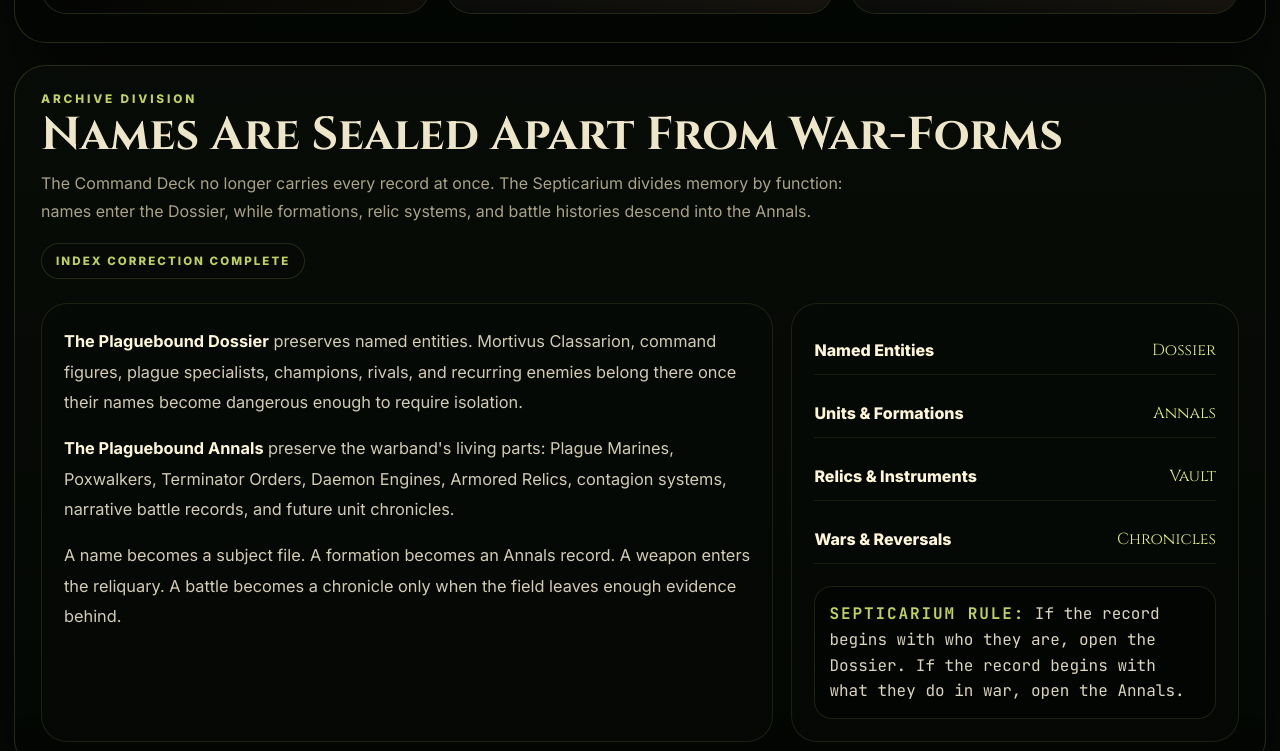
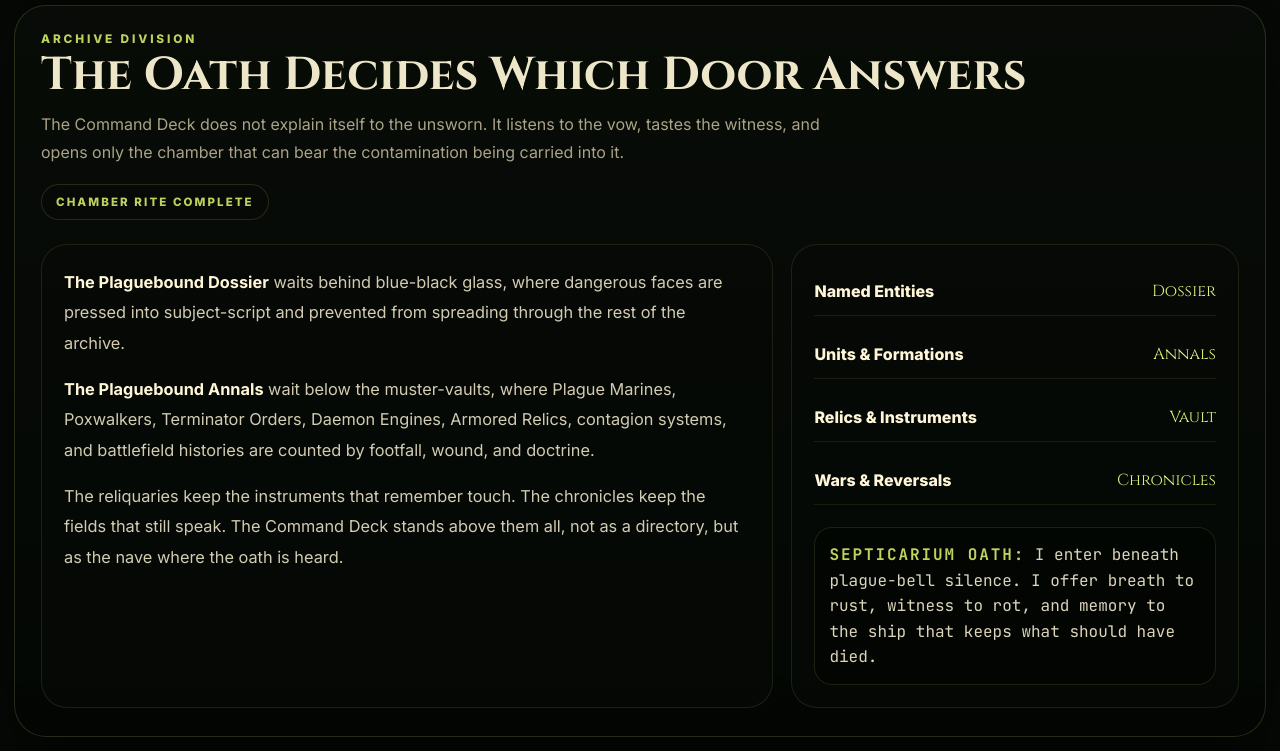
Before and after one commit to CodexMaledictus/The-Septicarium, a plain HTML site: page index.html in a window 1280 px wide. Shown: the part 1778-2529 px from the top of the page. Drawn offline with Linux system fonts and the light colour scheme; grey boxes are pictures that could not be loaded.

Commit message:
Update index.html

```diff
--- a/index.html
+++ b/index.html
@@ -114,9 +114,9 @@
       <div class="boot-inner">
         <div class="boot-head">
           <div>
-            <div class="kicker">The Rotfather's Mercy // Command Deck Wake-Rite</div>
+            <div class="kicker">The Rotfather's Mercy // Command Deck Oath-Rite</div>
             <h1>The Septicarium</h1>
-            <p>The ship wakes by chamber, not by command. Dossier chains tighten around names. Annals chains open beneath formations. Relics remain hungry. Battle records keep breathing.</p>
+            <p>Speak the vow beneath the rusted nave. Let the seven seals taste the breath. Let the bells remain unstruck until the ship accepts the witness. No chamber opens for the curious. Only the sworn are permitted to walk the rot-lit corridors of record.</p>
           </div>
           <img class="boot-seal" src="Assets/Index/septicarium-seal.jpeg" alt="The Septicarium seal">
         </div>
@@ -124,7 +124,7 @@
         <div class="boot-progress"><div class="boot-bar" id="bootBar"></div></div>
         <div class="boot-actions">
           <button class="btn primary" id="skipBoot" type="button">Enter Command Deck</button>
-          <div class="boot-note">Archive division corrected: names to Dossier, war-forms to Annals.</div>
+          <div class="boot-note">Oath accepted beneath plague-bell silence. Command Deck access granted by corrosion, breath, and witness.</div>
         </div>
       </div>
     </div>
@@ -155,8 +155,8 @@
         </div>
         <h1>The Septicarium</h1>
         <div class="subtitle">A plague-intelligence archive aboard The Rotfather's Mercy.</div>
-        <p class="hook"><strong>The Septicarium</strong> does not collect clean history. It chains names, war-forms, relics, reversals, and battlefield doctrines inside chambers where memory can rot without becoming useless.</p>
-        <p class="hook">The Command Deck now divides the archive properly: the <strong>Plaguebound Dossier</strong> preserves dangerous names, while the <strong>Plaguebound Annals</strong> preserve the warband's living parts.</p>
+        <p class="hook"><strong>The Septicarium</strong> does not collect clean history. It inhales oaths, rust, plague-smoke, broken armor, battlefield testimony, and the last heat of corrupted vox-signals. Each chamber remembers a different species of wound.</p>
+        <p class="hook">Here, the sworn descend by rite: into the subject-scriptorium, the Plaguebound Annals, the reliquary vaults, and the war-chronicles that still bleed through the ship's walls.</p>
         <div class="hero-actions">
           <a class="btn primary" href="plaguebound-annals.html">Open The Plaguebound Annals</a>
           <a class="btn" href="plaguebound-dossier.html">Open The Plaguebound Dossier</a>
@@ -180,11 +180,11 @@
     <section class="section" id="archives" data-zone="annals" data-vox="Names are sealed apart from war-forms. The archive is cleaner when each wound has the correct chamber.">
       <div class="section-head">
         <div>
-          <div class="kicker">Primary Archive Doors</div>
-          <h2>Dossier for Names. Annals for War-Forms.</h2>
-          <p>The index remains the Command Deck. It does not need to hold every future record. Named beings descend into the Dossier. Units, formations, war-patterns, relic systems, and battle histories descend into the Annals.</p>
+          <div class="kicker">Primary Chamber Doors</div>
+          <h2>The Ship Opens by Rite, Not by Map.</h2>
+          <p>Each sealed door answers to a different corruption. The scriptorium keeps dangerous faces behind blue-black glass. The Annals hold the marching bodies and war-engines. The reliquaries keep the sacred instruments. The chronicles preserve the fields that refused to die quietly.</p>
         </div>
-        <div class="section-chip">Archive Division Complete</div>
+        <div class="section-chip">Chambers Re-Sealed</div>
       </div>
 
       <div class="paths">
@@ -244,21 +244,21 @@
       </div>
     </section>
 
-    <section class="section" id="archive-division" data-zone="dossier" data-vox="If the record begins with who they are, open the Dossier. If it begins with what they do in war, open the Annals.">
+    <section class="section" id="archive-division" data-zone="dossier" data-vox="The oath decides which door answers. The ship listens first, then opens the wound that matches the witness.">
       <div class="section-head">
         <div>
           <div class="kicker">Archive Division</div>
-          <h2>Names Are Sealed Apart From War-Forms</h2>
-          <p>The Command Deck no longer carries every record at once. The Septicarium divides memory by function: names enter the Dossier, while formations, relic systems, and battle histories descend into the Annals.</p>
+          <h2>The Oath Decides Which Door Answers</h2>
+          <p>The Command Deck does not explain itself to the unsworn. It listens to the vow, tastes the witness, and opens only the chamber that can bear the contamination being carried into it.</p>
         </div>
-        <div class="section-chip">Index Correction Complete</div>
+        <div class="section-chip">Chamber Rite Complete</div>
       </div>
 
       <div class="overview-grid">
         <article class="lore-panel">
-          <p><strong>The Plaguebound Dossier</strong> preserves named entities. Mortivus Classarion, command figures, plague specialists, champions, rivals, and recurring enemies belong there once their names become dangerous enough to require isolation.</p>
-          <p><strong>The Plaguebound Annals</strong> preserve the warband's living parts: Plague Marines, Poxwalkers, Terminator Orders, Daemon Engines, Armored Relics, contagion systems, narrative battle records, and future unit chronicles.</p>
-          <p>A name becomes a subject file. A formation becomes an Annals record. A weapon enters the reliquary. A battle becomes a chronicle only when the field leaves enough evidence behind.</p>
+          <p><strong>The Plaguebound Dossier</strong> waits behind blue-black glass, where dangerous faces are pressed into subject-script and prevented from spreading through the rest of the archive.</p>
+          <p><strong>The Plaguebound Annals</strong> wait below the muster-vaults, where Plague Marines, Poxwalkers, Terminator Orders, Daemon Engines, Armored Relics, contagion systems, and battlefield histories are counted by footfall, wound, and doctrine.</p>
+          <p>The reliquaries keep the instruments that remember touch. The chronicles keep the fields that still speak. The Command Deck stands above them all, not as a directory, but as the nave where the oath is heard.</p>
         </article>
 
         <aside class="status-panel">
@@ -266,7 +266,7 @@
           <div class="status-row"><div class="status-name">Units & Formations</div><div class="status-value">Annals</div></div>
           <div class="status-row"><div class="status-name">Relics & Instruments</div><div class="status-value">Vault</div></div>
           <div class="status-row"><div class="status-name">Wars & Reversals</div><div class="status-value">Chronicles</div></div>
-          <div class="terminal"><span class="prefix">SEPTICARIUM RULE:</span> If the record begins with who they are, open the Dossier. If the record begins with what they do in war, open the Annals.</div>
+          <div class="terminal"><span class="prefix">SEPTICARIUM OATH:</span> I enter beneath plague-bell silence. I offer breath to rust, witness to rot, and memory to the ship that keeps what should have died.</div>
         </aside>
       </div>
     </section>
@@ -344,12 +344,12 @@
     const bootLog=document.getElementById('bootLog');
     const bootBar=document.getElementById('bootBar');
     const bootLines=[
-      ['001','Command Deck respiration detected.'],
-      ['002','Dossier chain corrected: named subjects only.'],
-      ['003','Annals chain opened: units, formations, war-forms.'],
-      ['004','Reliquary remains sealed around sacred instruments.'],
-      ['005','Battle chronicles routed through future Annals records.'],
-      ['006','Index no longer crowded. Ship doors listening.']
+      ['I','I breathe the rot and do not turn from it.'],
+      ['II','I name no mercy that has not first been weighed in rust.'],
+      ['III','I enter beneath the bells and leave no clean memory behind.'],
+      ['IV','I accept the witness of plague, iron, ash, and oath-bound flesh.'],
+      ['V','I shall not divide the sacred wound from the weapon that made it.'],
+      ['VI','I am received by The Rotfather\'s Mercy. The Command Deck opens.']
     ];
     let bootIndex=0;
     function finishBoot(){boot.classList.add('hide');document.body.classList.remove('no-scroll');setTimeout(()=>boot.remove(),850)}
@@ -371,7 +371,7 @@
     const voxText=document.getElementById('voxText');
     const floating=document.getElementById('floating');
     document.getElementById('closeVox').addEventListener('click',()=>floating.style.display='none');
-    document.getElementById('voxToggle').addEventListener('click',()=>{floating.style.display='block';voxText.textContent='The Dossier names the dangerous. The Annals remembers the war.'});
+    document.getElementById('voxToggle').addEventListener('click',()=>{floating.style.display='block';voxText.textContent='Recite the oath. The ship does not open for curiosity. It opens for rot, witness, breath, and sanctioned memory.'});
 
     const revealObserver=new IntersectionObserver(entries=>{
       entries.forEach(entry=>{if(entry.isIntersecting){entry.target.classList.add('revealed')}})
```
